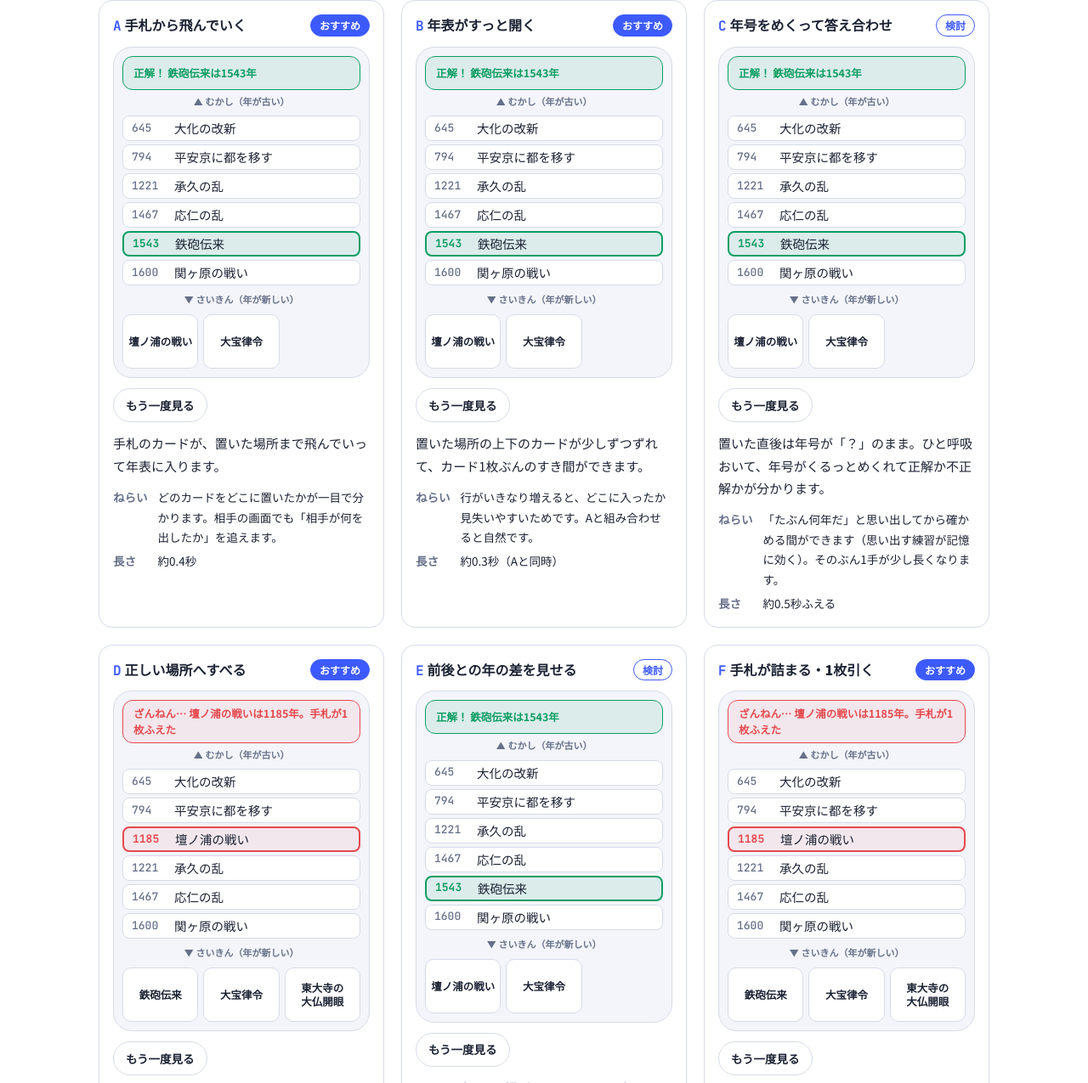
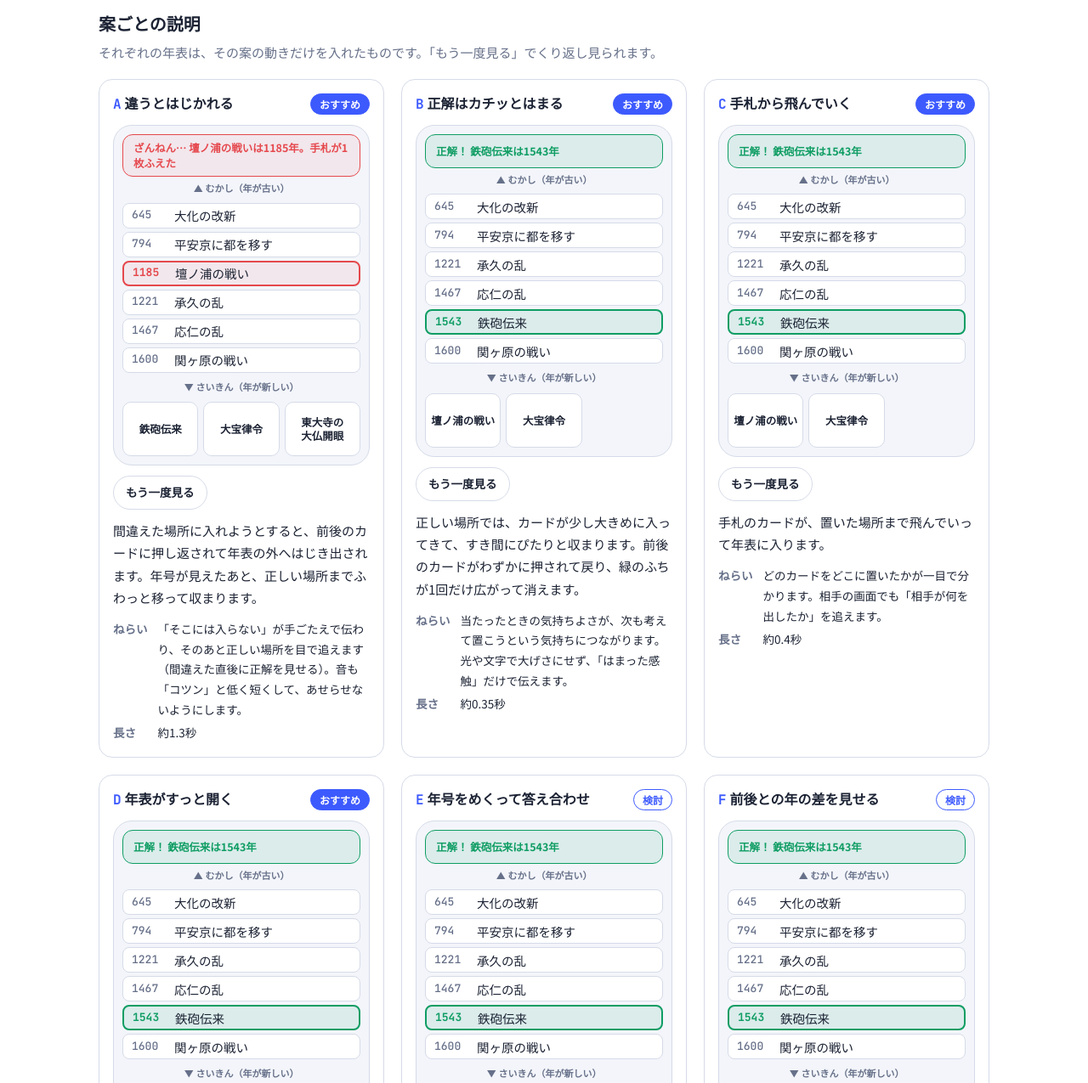
Before and after one commit to saltums/nengo-battle, a plain HTML site: page docs/animation-proposal.html in a window 1280 px wide. Shown: the part 1235-2510 px from the top of the page at 85% size. Drawn offline with Linux system fonts and the light colour scheme.

Commit message:
Add bounce-out and snap-in animations to the proposal page
Co-Authored-By: Claude Opus 5.5 <noreply@anthropic.com>
Claude-Session: https://claude.ai/code/session_01XUoWe8eexhXSWyCnVnQ36G

```diff
--- a/docs/animation-proposal.html
+++ b/docs/animation-proposal.html
@@ -74,7 +74,7 @@ button:focus-visible,input:focus-visible+span{outline:2px solid var(--acc);outli
 .stage .row.ok .y{color:var(--ok);font-weight:700}
 .stage .row.ng{border:2px solid var(--ng);background:var(--ngd)}
 .stage .row.ng .y{color:var(--ng);font-weight:700}
-.stage .row.lift{z-index:3;box-shadow:0 6px 16px var(--shadow)}
+.stage .row.float{position:absolute;z-index:5;margin:0;box-shadow:0 8px 20px var(--shadow);background:linear-gradient(var(--ngd),var(--ngd)),var(--panel);pointer-events:none}
 .stage .slot{flex:none;height:28px;border:1.5px dashed var(--acc);border-radius:8px;background:var(--accd);color:var(--acc);font-size:12.5px;font-weight:700;line-height:1;padding:0}
 .stage .slot.pre{background:var(--acc);color:var(--onacc);border-style:solid;height:32px}
 .stage .hand{display:grid;grid-template-columns:repeat(3,minmax(0,1fr));gap:6px;height:64px;margin-top:4px}
@@ -143,6 +143,13 @@ button:focus-visible,input:focus-visible+span{outline:2px solid var(--acc);outli
           <button class="chip" type="button" data-s="2.5" aria-pressed="false">ゆっくり（確認用）</button>
         </div>
       </div>
+      <div>
+        <h3>音（「カチッ」と「コツン」）</h3>
+        <div class="row-btns" id="sound">
+          <button class="chip" type="button" data-v="1" aria-pressed="true">オン</button>
+          <button class="chip" type="button" data-v="0" aria-pressed="false">オフ</button>
+        </div>
+      </div>
       <div class="row-btns">
         <button class="chip main" type="button" id="resetLive">年表を最初にもどす</button>
       </div>
@@ -158,14 +165,14 @@ button:focus-visible,input:focus-visible+span{outline:2px solid var(--acc);outli
   <section class="two" aria-label="まとめ">
     <div class="box2">
       <h2>おすすめの組み合わせ</h2>
-      <p><b>A 手札から飛ぶ ＋ B 年表が開く ＋ D 正しい場所へすべる ＋ F 手札が詰まる・1枚引く</b></p>
-      <p class="sub">どれも「何が起きたか」を伝える動きで、待ち時間はほとんど増えません。1手にかかる時間は、正解でおよそ0.5秒、不正解でおよそ2秒です。CとEは学びには効きますが、1手ごとの間が少し長くなるので、先生に触ってもらってから決めるのがよさそうです。</p>
+      <p><b>A はじかれる ＋ B カチッとはまる ＋ C 手札から飛ぶ ＋ D 年表が開く ＋ E 手札が詰まる・1枚引く</b></p>
+      <p class="sub">AとBで、正解と不正解が色だけでなく手ごたえで分かるようになります。C〜Eは何が起きたかを目で追うための動きです。1手にかかる時間は、正解でおよそ0.8秒、不正解でおよそ2.5秒です。FとGは学びには効きますが、1手ごとの間が少し長くなるので、先生に触ってもらってから決めるのがよさそうです。</p>
     </div>
     <div class="box2">
       <h2>入れない方がよいもの</h2>
       <ul>
         <li>紙吹雪やキラキラ、大きな「すごい！」の文字（子どもっぽくなる）</li>
-        <li>画面全体が揺れる・点滅する演出（あせらせる）</li>
+        <li>画面全体が揺れる・点滅する演出、大きなブザー音（あせらせる）</li>
         <li>連続正解をあおる表示（早押しと同じで逆効果）</li>
         <li>1秒を超えて操作を止める長い演出（クラス全員の対戦のテンポが落ちる）</li>
       </ul>
@@ -173,7 +180,7 @@ button:focus-visible,input:focus-visible+span{outline:2px solid var(--acc);outli
     <div class="box2">
       <h2>決めてほしいこと</h2>
       <ol>
-        <li>どの案を入れるか（A〜Gから）</li>
+        <li>どの案を入れるか（A〜Gから）。はじかれる・はまるの強さ（もっと強く／弱く）も</li>
         <li>相手の画面でも同じ動きを見せるか（おすすめ：見せる。相手の番も「どこに入るか考える」時間になる）</li>
         <li>動いている間は持ち時間30秒を止めるか（おすすめ：止める）</li>
         <li>効果音を動きの終わりに合わせるか（今は置いた瞬間に鳴る）</li>
@@ -191,7 +198,13 @@ const CARDS={
 };
 const LINE=['taika','heian','jokyu','onin','seki'];
 const OPTS=[
-  {k:'fly',  n:'手札から飛んでいく', s:'選んだカードが年表の置いた場所まで動く', badge:'rec', time:'約0.4秒',
+  {k:'bounce',n:'違うとはじかれる', s:'合わない場所に入れると押し返され、正しい場所へ', badge:'rec', time:'約1.3秒',
+   what:'間違えた場所に入れようとすると、前後のカードに押し返されて年表の外へはじき出されます。年号が見えたあと、正しい場所までふわっと移って収まります。',
+   why:'「そこには入らない」が手ごたえで伝わり、そのあと正しい場所を目で追えます（間違えた直後に正解を見せる）。音も「コツン」と低く短くして、あせらせないようにします。', demo:['dan',1]},
+  {k:'snap', n:'正解はカチッとはまる', s:'すき間に吸いこまれ、前後を少し押して収まる', badge:'rec', time:'約0.35秒',
+   what:'正しい場所では、カードが少し大きめに入ってきて、すき間にぴたりと収まります。前後のカードがわずかに押されて戻り、緑のふちが1回だけ広がって消えます。',
+   why:'当たったときの気持ちよさが、次も考えて置こうという気持ちにつながります。光や文字で大げさにせず、「はまった感触」だけで伝えます。', demo:['teppo',4]},
+  {k:'fly', n:'手札から飛んでいく', s:'選んだカードが年表の置いた場所まで動く', badge:'rec', time:'約0.4秒',
    what:'手札のカードが、置いた場所まで飛んでいって年表に入ります。',
    why:'どのカードをどこに置いたかが一目で分かります。相手の画面でも「相手が何を出したか」を追えます。', demo:['teppo',4]},
   {k:'open', n:'年表がすっと開く', s:'前後のカードが上下に分かれて場所ができる', badge:'rec', time:'約0.3秒（Aと同時）',
@@ -200,20 +213,14 @@ const OPTS=[
   {k:'flip', n:'年号をめくって答え合わせ', s:'置いた直後は「？」、めくると年号が出る', badge:'', time:'約0.5秒ふえる',
    what:'置いた直後は年号が「？」のまま。ひと呼吸おいて、年号がくるっとめくれて正解か不正解かが分かります。',
    why:'「たぶん何年だ」と思い出してから確かめる間ができます（思い出す練習が記憶に効く）。そのぶん1手が少し長くなります。', demo:['teppo',4]},
-  {k:'slide',n:'正しい場所へすべる', s:'不正解のカードが正しい場所まで動く', badge:'rec', time:'約0.6秒',
-   what:'間違えた場所にいったん入ったあと、正しい場所まですべって移動します。今は一瞬で入れかわります。',
-   why:'どこが正しかったかを、動きで見せられます（間違えた直後に正解を見せる）。引き継ぎメモで「まだやっていないこと」に入っていたものです。', demo:['dan',1]},
   {k:'gaps', n:'前後との年の差を見せる', s:'入った場所の上下に「○年」と出る', badge:'', time:'約2秒表示（操作は止めない）',
    what:'カードが正しい場所に入ったあと、上下のカードとのあいだに「76年」「57年」のような年の差が少しのあいだ出ます。',
    why:'出来事どうしの間隔の感覚がつき、時代のつながりで覚えやすくなります。情報が増えるので、うるさく感じないかは確認が必要です。', demo:['teppo',4]},
   {k:'hand', n:'手札が詰まる・1枚引く', s:'手札が減る・増えるのが分かる', badge:'rec', time:'約0.3秒',
    what:'出したカードのあとが左に詰まります。不正解のときは、新しいカードが上からすっと手札に入ります。',
    why:'「あと何枚」が増えた・減ったことに気づきやすくなります。', demo:['dan',1]},
-  {k:'shake',n:'不正解で小さく揺れる', s:'間違えたカードだけ1回だけ小さく揺れる', badge:'low', time:'約0.3秒',
-   what:'不正解のカードだけが、左右に小さく1回揺れます。画面全体は揺らしません。',
-   why:'色だけより不正解が伝わりやすくなります。ただ、強くするとあせらせる演出になるので、入れるならこの程度までです。', demo:['dan',1]},
 ];
-const PRESET={none:[],rec:['fly','open','slide','hand'],all:OPTS.map(o=>o.k)};
+const PRESET={none:[],rec:['bounce','snap','fly','open','hand'],all:OPTS.map(o=>o.k)};
 const BADGE={rec:'おすすめ','':'検討',low:'入れるなら控えめに'};
 
 const reduce=matchMedia('(prefers-reduced-motion: reduce)');
@@ -225,9 +232,20 @@ const EASE='cubic-bezier(.2,.7,.2,1)';
 const rects=els=>{const m=new Map;els.forEach(e=>m.set(e,e.getBoundingClientRect()));return m};
 const flip=(els,before,dur,ease)=>Promise.all(els.map(e=>{const a=before.get(e);if(!a||!e.isConnected)return;const b=e.getBoundingClientRect();const dx=a.left-b.left,dy=a.top-b.top;if(!dx&&!dy)return;return e.animate([{transform:`translate(${dx}px,${dy}px)`},{transform:'none'}],{duration:dur,easing:ease||EASE}).finished}));
 
+// その場で作る効果音（アプリの効果音と同じ作り方）
+const SND={on:true,ctx:null,
+  ac(){if(!this.on)return null;try{this.ctx=this.ctx||new (window.AudioContext||window.webkitAudioContext)();if(this.ctx.state==='suspended')this.ctx.resume();return this.ctx}catch(e){return null}},
+  tone(f1,f2,dur,type,vol,delay){const a=this.ac();if(!a)return;const t=a.currentTime+(delay||0),o=a.createOscillator(),g=a.createGain();
+    o.type=type;o.frequency.setValueAtTime(f1,t);o.frequency.exponentialRampToValueAtTime(f2,t+dur);
+    g.gain.setValueAtTime(0.0001,t);g.gain.exponentialRampToValueAtTime(vol,t+0.006);g.gain.exponentialRampToValueAtTime(0.0001,t+dur);
+    o.connect(g).connect(a.destination);o.start(t);o.stop(t+dur+0.03)},
+  snap(){this.tone(2600,1300,0.025,'square',0.04);this.tone(1318.5,1318.5,0.18,'sine',0.11,0.03)},
+  bump(){this.tone(190,105,0.15,'sine',0.28);this.tone(420,300,0.04,'triangle',0.05)}
+};
+
 class Stage{
   constructor(root,cfg){
-    this.root=root;this.cfg=cfg;this.interactive=!!cfg.interactive;this.getOpts=cfg.opts;
+    this.root=root;this.cfg=cfg;this.interactive=!!cfg.interactive;this.getOpts=cfg.opts;this.soundOK=this.interactive;
     root.innerHTML='<div class="msg"></div><div class="dir">▲ むかし（年が古い）</div><div class="tl"></div><div class="dir">▼ さいきん（年が新しい）</div><div class="hand"></div>';
     this.msg=root.querySelector('.msg');this.tl=root.querySelector('.tl');this.hd=root.querySelector('.hand');
     if(this.interactive)root.addEventListener('click',e=>this.onClick(e));
@@ -264,8 +282,9 @@ class Stage{
       if(this.sel)this.setMsg(`「${CARDS[k].t}」はどこに入る？`,'ask');else this.setMsg('手札から1枚えらぼう','ask')}
     else if(t.dataset.g!=null){const g=+t.dataset.g;if(this.gap===g)this.place(this.sel,g);else{this.gap=g;this.renderTL()}}
   }
-  async demo(k,g){
-    this.reset();const run=this.run;
+  snd(name){if(this.soundOK)SND[name]()}
+  async demo(k,g,withSound){
+    this.reset();const run=this.run;this.soundOK=!!withSound;
     await sleep(W(500));if(run!==this.run)return;
     this.sel=k;this.renderHand();this.setMsg(`「${CARDS[k].t}」はどこに入る？`,'ask');
     await sleep(W(600));if(run!==this.run)return;
@@ -313,13 +332,48 @@ class Stage{
     }
     nr.classList.add(ok?'ok':'ng');
     this.setMsg(ok?`正解！ ${c.t}は${c.y}年`:`ざんねん… ${c.t}は${c.y}年`,ok?'ok':'ng');
+    const nb=d=>{const id=L[L.indexOf(k)+d];return id?this.tl.querySelector(`[data-k="${id}"]`):null};
+    const nudge=(el,px,dur,delay)=>el?el.animate([{transform:'none'},{transform:`translateY(${px}px)`,offset:.45},{transform:'none'}],{duration:dur,delay:delay||0,easing:'ease-out'}).finished:null;
+    if(ok&&o.snap){
+      // すき間に吸いこまれて、前後を少し押して収まる
+      const okc=getComputedStyle(this.root).getPropertyValue('--ok').trim();
+      setTimeout(()=>this.snd('snap'),T(140));
+      await Promise.all([
+        nr.animate([{transform:'translateY(-6px) scale(1.07)'},{transform:'translateY(1px) scale(.97)',offset:.55},{transform:'none'}],{duration:T(340),easing:'cubic-bezier(.3,.7,.3,1)'}).finished,
+        nr.animate([{boxShadow:`0 0 0 0 ${okc}`},{boxShadow:'0 0 0 9px transparent'}],{duration:T(520),delay:T(140),easing:'ease-out'}).finished,
+        nudge(nb(-1),-3,T(240),T(140)),nudge(nb(1),3,T(240),T(140))]);
+      if(!alive())return;
+    }
     if(!ok){
-      if(o.shake)await nr.animate([{transform:'none'},{transform:'translateX(-5px)'},{transform:'translateX(5px)'},{transform:'translateX(-3px)'},{transform:'none'}],{duration:T(320),easing:'ease-in-out'}).finished;
-      await sleep(W(o.slide?500:0));if(!alive())return;
-      L.splice(L.indexOf(k),1);let cg=L.findIndex(x=>CARDS[x].y>c.y);if(cg<0)cg=L.length;L.splice(cg,0,k);
-      const rs=[...this.tl.children],bf=rects(rs),rest=rs.filter(r=>r!==nr);
-      this.tl.insertBefore(nr,rest[cg]||null);
-      if(o.slide){nr.classList.add('lift');await flip(rs,bf,T(620),'cubic-bezier(.45,0,.2,1)');nr.classList.remove('lift')}
+      L.splice(L.indexOf(k),1);let cg=L.findIndex(x=>CARDS[x].y>c.y);if(cg<0)cg=L.length;
+      if(o.bounce){
+        // 前後のカードに押し返されて、外へはじき出される
+        this.snd('bump');
+        await Promise.all([
+          nr.animate([{transform:'none'},{transform:'scale(.94,.84)',offset:.5},{transform:'none'}],{duration:T(220),easing:'ease-out'}).finished,
+          nudge(this.tl.querySelector(`[data-k="${L[g-1]}"]`),3,T(220)),nudge(this.tl.querySelector(`[data-k="${L[g]}"]`),-3,T(220))]);
+        if(!alive())return;
+        const rr=this.root.getBoundingClientRect(),a=nr.getBoundingClientRect();
+        const f=nr.cloneNode(true);f.classList.add('float');
+        Object.assign(f.style,{left:(a.left-rr.left)+'px',top:(a.top-rr.top)+'px',width:a.width+'px',height:a.height+'px'});
+        this.root.append(f);
+        const out='translate(12px,-22px) rotate(-5deg) scale(.92)';
+        const rs=[...this.tl.children].filter(r=>r!==nr),bf=rects(rs);nr.remove();
+        await Promise.all([flip(rs,bf,T(300)),f.animate([{transform:'none'},{transform:out}],{duration:T(340),easing:'cubic-bezier(.2,1.5,.45,1)',fill:'forwards'}).finished]);
+        await sleep(W(600));if(!alive())return;
+        // 正しい場所へ移って収まる
+        L.splice(cg,0,k);
+        const rs2=[...this.tl.children],bf2=rects(rs2);
+        nr.style.visibility='hidden';this.tl.insertBefore(nr,rs2[cg]||null);
+        const d=nr.getBoundingClientRect();
+        await Promise.all([flip(rs2,bf2,T(380)),f.animate([{transform:out},{transform:`translate(${d.left-a.left}px,${d.top-a.top}px)`}],{duration:T(580),easing:'cubic-bezier(.45,0,.2,1)',fill:'forwards'}).finished]);
+        f.remove();nr.style.visibility='';
+        this.setMsg(`ざんねん… ${c.t}は${c.y}年。正しい場所に移した`,'ng');
+      }else{
+        L.splice(cg,0,k);
+        const rest=[...this.tl.children].filter(r=>r!==nr);
+        this.tl.insertBefore(nr,rest[cg]||null);
+      }
       if(!alive())return;
       await handMove;
       if(this.deck.length){
@@ -366,6 +420,7 @@ syncPresets();
 const liveOpts=()=>Object.fromEntries(OPTS.map(o=>[o.k,on.has(o.k)]));
 const live=new Stage(document.getElementById('live'),{interactive:true,opts:liveOpts,hand:['teppo','dan','taiho'],deck:['daibutsu','honno','insei']});
 document.getElementById('resetLive').addEventListener('click',()=>live.reset());
+document.querySelectorAll('#sound .chip').forEach(b=>b.addEventListener('click',()=>{SND.on=b.dataset.v==='1';document.querySelectorAll('#sound .chip').forEach(x=>x.setAttribute('aria-pressed',String(x===b)));if(SND.on)SND.snap()}));
 document.querySelectorAll('#speed .chip').forEach(b=>b.addEventListener('click',()=>{speed=+b.dataset.s;document.querySelectorAll('#speed .chip').forEach(x=>x.setAttribute('aria-pressed',String(x===b)))}));
 
 // 案ごとの年表
@@ -378,7 +433,7 @@ OPTS.forEach((o,i)=>{
   propsEl.append(a);
   const st=new Stage(a.querySelector('.stage'),{opts:()=>({[o.k]:true}),hand:['teppo','dan','taiho'],deck:['daibutsu']});
   const play=()=>st.demo(...o.demo);
-  a.querySelector('.replay').addEventListener('click',play);
+  a.querySelector('.replay').addEventListener('click',()=>st.demo(...o.demo,true));
   minis.push({el:a,play,done:false});
 });
 if('IntersectionObserver' in window){
```
